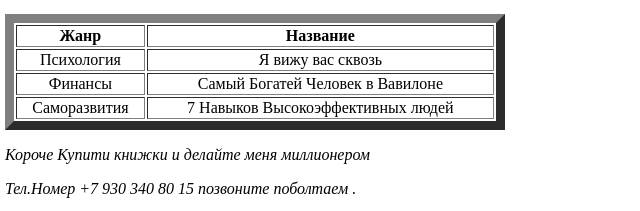
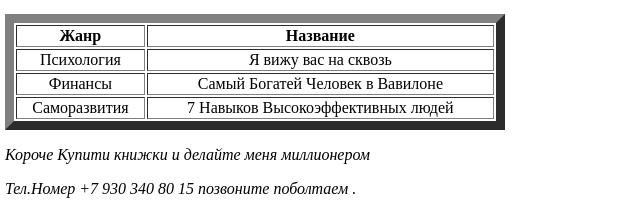
Before and after one commit to ArtMaker-web/FarmonovBooks.uz, a plain HTML site: page index.html in a window 1280 px wide. Shown: the part 1321-1532 px from the top of the page, 43-683 px from the left. Drawn offline with Linux system fonts and the light colour scheme.

Commit message:
Update index.html

```diff
--- a/index.html
+++ b/index.html
@@ -51,7 +51,7 @@
             </tr>
             <tr>
                 <td>Психология</td>
-                <td>Я вижу вас сквозь</td>
+                <td>Я вижу вас на сквозь</td>
 
             </tr>
             <tr>
```
